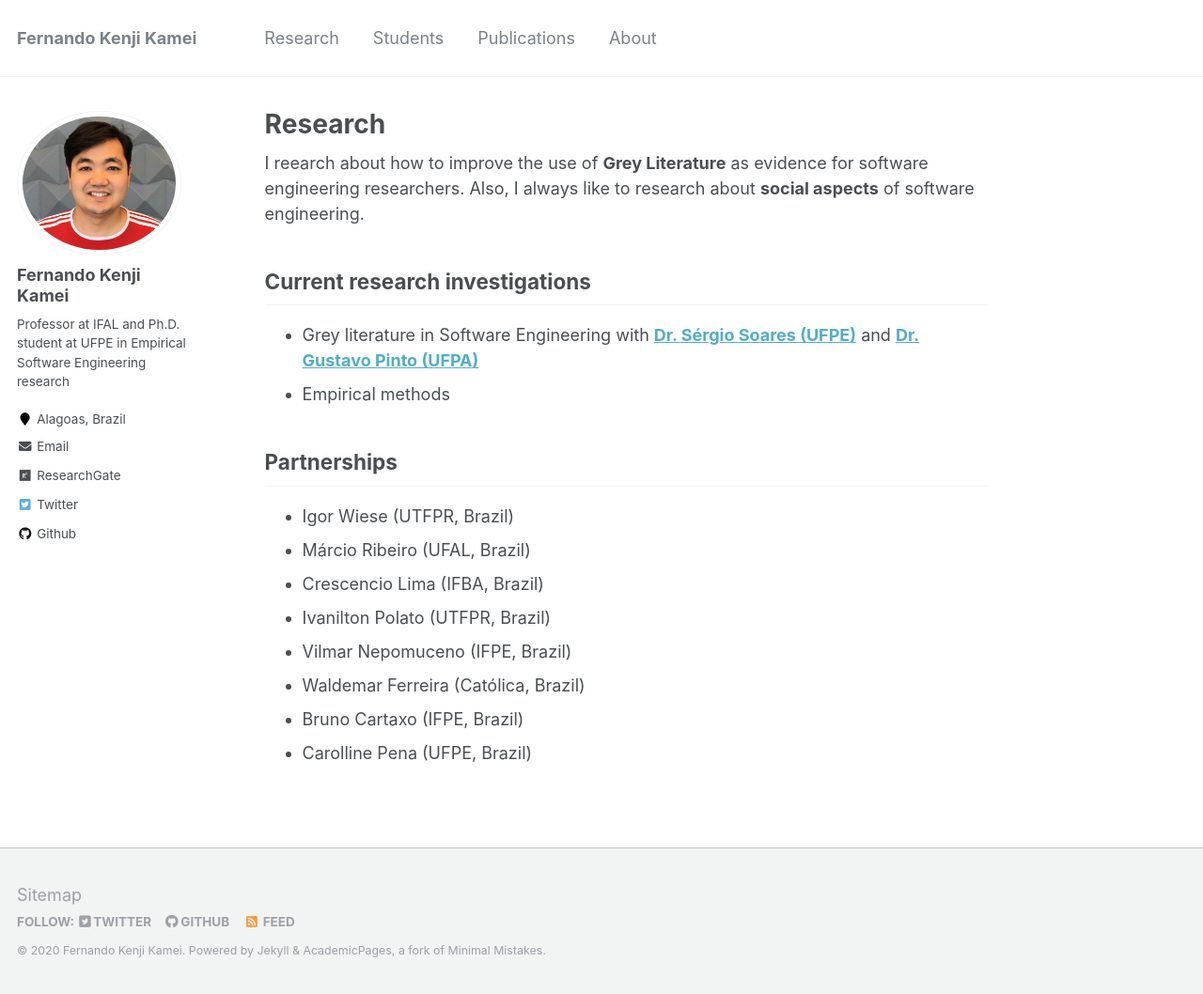
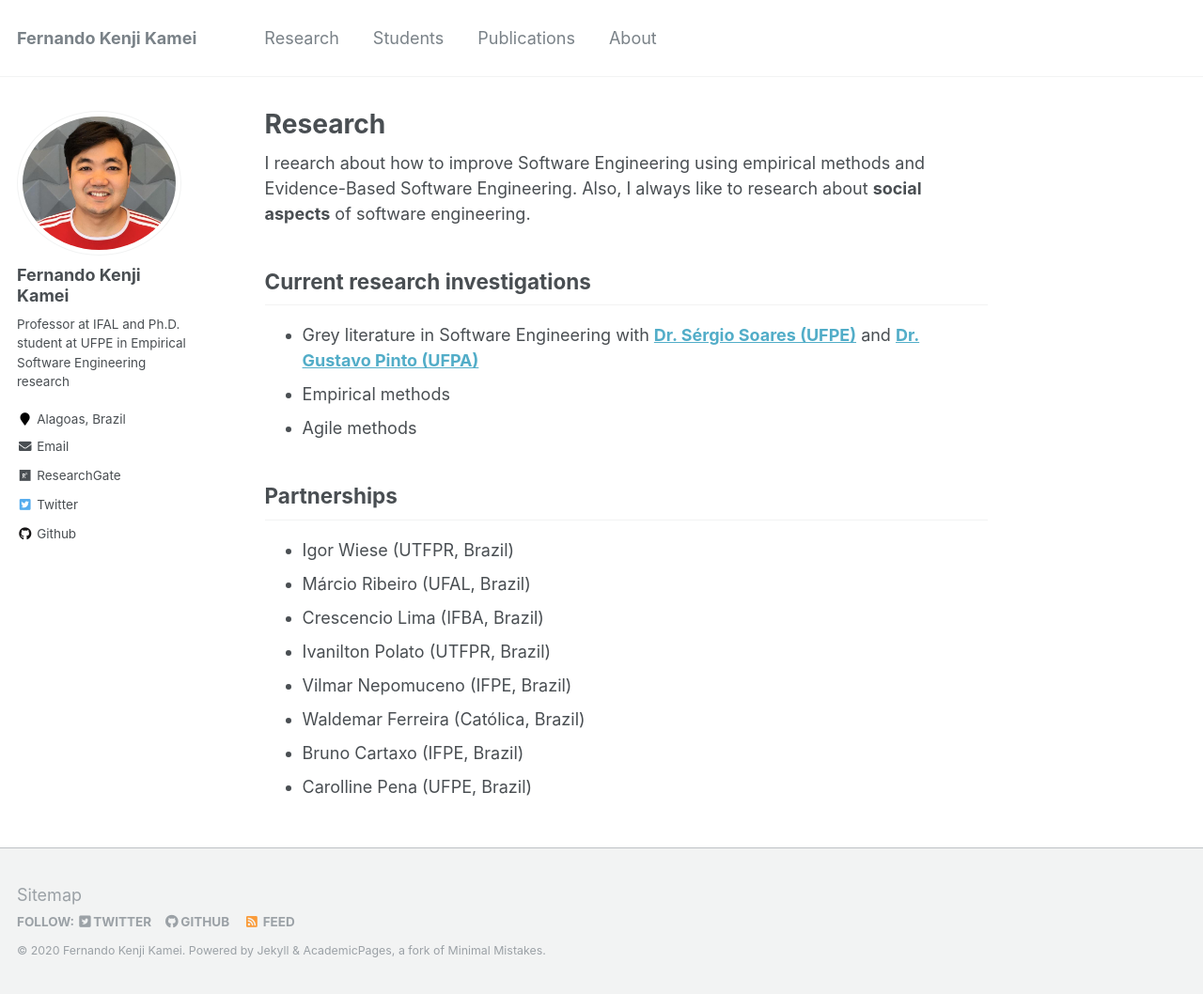
Before and after one commit to fkenjikamei/fkenjikamei.github.io, a Jekyll site: the page built from _pages/research.md, in a window 1280 px wide and 1058 px high. Shown: the whole window at 94% size. Built offline with Jekyll 4.4.1, drawn with Linux system fonts in a browser that asks for light colours.

Commit message:
Update research.md

```diff
--- a/_pages/research.md
+++ b/_pages/research.md
@@ -6,11 +6,12 @@ author_profile: true
 
 ---
 
-I reearch about how to improve the use of **Grey Literature** as evidence for software engineering researchers. Also, I always like to research about **social aspects** of software engineering.
+I reearch about how to improve Software Engineering using empirical methods and Evidence-Based Software Engineering. Also, I always like to research about **social aspects** of software engineering.
 
 ## Current research investigations
 * Grey literature in Software Engineering with [**Dr. S&eacute;rgio Soares (UFPE)**](https://www.cin.ufpe.br/~scbs/) and [**Dr. Gustavo Pinto (UFPA)**](www.gustavopinto.org)
 * Empirical methods
+* Agile methods
 
 
 ## Partnerships
```
